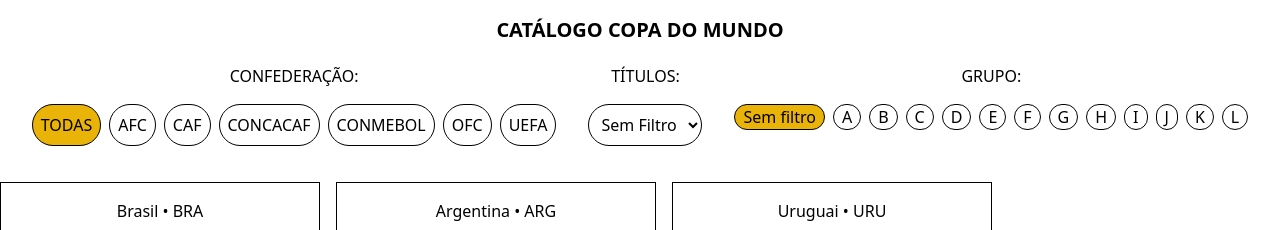
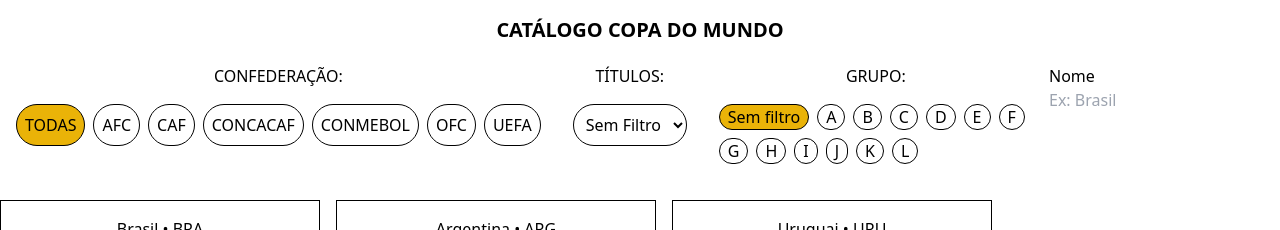
Before and after one commit to MiguelVitorOV/galeria-interativa-de-itens, a React (Vite) app: page / in a window 1280 px wide. Shown: the top 230 px of the page. Built offline with nearby package versions, Linux system fonts and the light colour scheme.

Commit message:
add FiltroBusca component para filtrar por nome

```diff
--- a/src/App.jsx
+++ b/src/App.jsx
@@ -5,6 +5,7 @@ import { FiltroTitulo } from "./components/FiltroTitulo.jsx"
 import { FiltroGrupo } from "./components/FiltroGrupo.jsx"
 import data from "./data.js"
 import { filtrar } from "./utils/filtrar.js"
+import { FiltroBusca } from "./components/FiltroBusca.jsx"
 
 function App() {
   const [filtroConfederacao, setFiltroConfederacao] = useState('')
@@ -20,6 +21,7 @@ function App() {
         <FiltroConf setFiltro={setFiltroConfederacao} filtro={filtroConfederacao}/>
         <FiltroTitulo setFiltro={setFiltroTitulo} filtro={filtroTitulo}/>
         <FiltroGrupo setFiltro={setFiltroGrupo} filtro={filtroGrupo}/>
+        <FiltroBusca setFiltro={setFiltroBusca} filtro={filtroBusca} />
       </div>
 
 
--- /dev/null
+++ b/src/components/FiltroBusca.jsx
@@ -0,0 +1,9 @@
+export function FiltroBusca(props){
+    return (
+        <div>
+            <h1>Nome</h1>
+            <input value={props.filtro} placeholder="Ex: Brasil" type="text"
+            onChange={(e) => props.setFiltro(e.target.value)}></input>
+        </div>
+    )
+}
```
